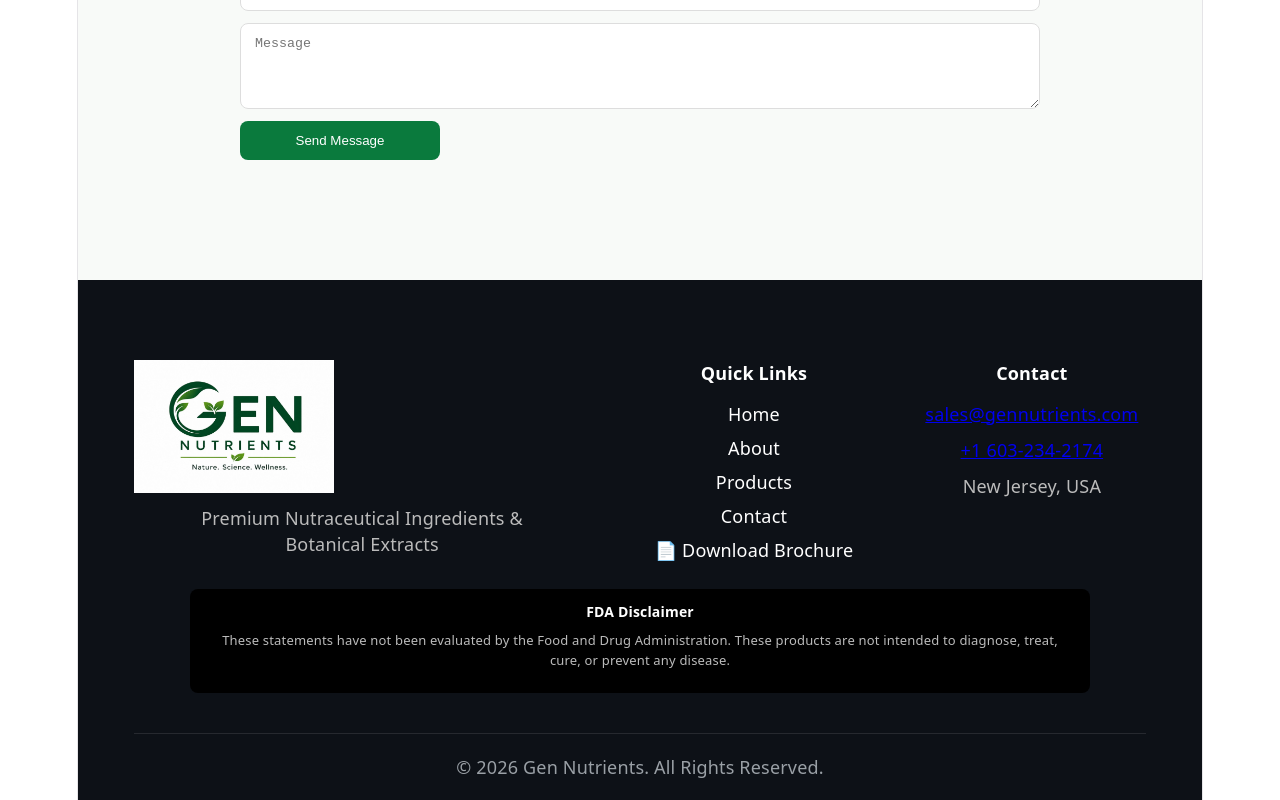
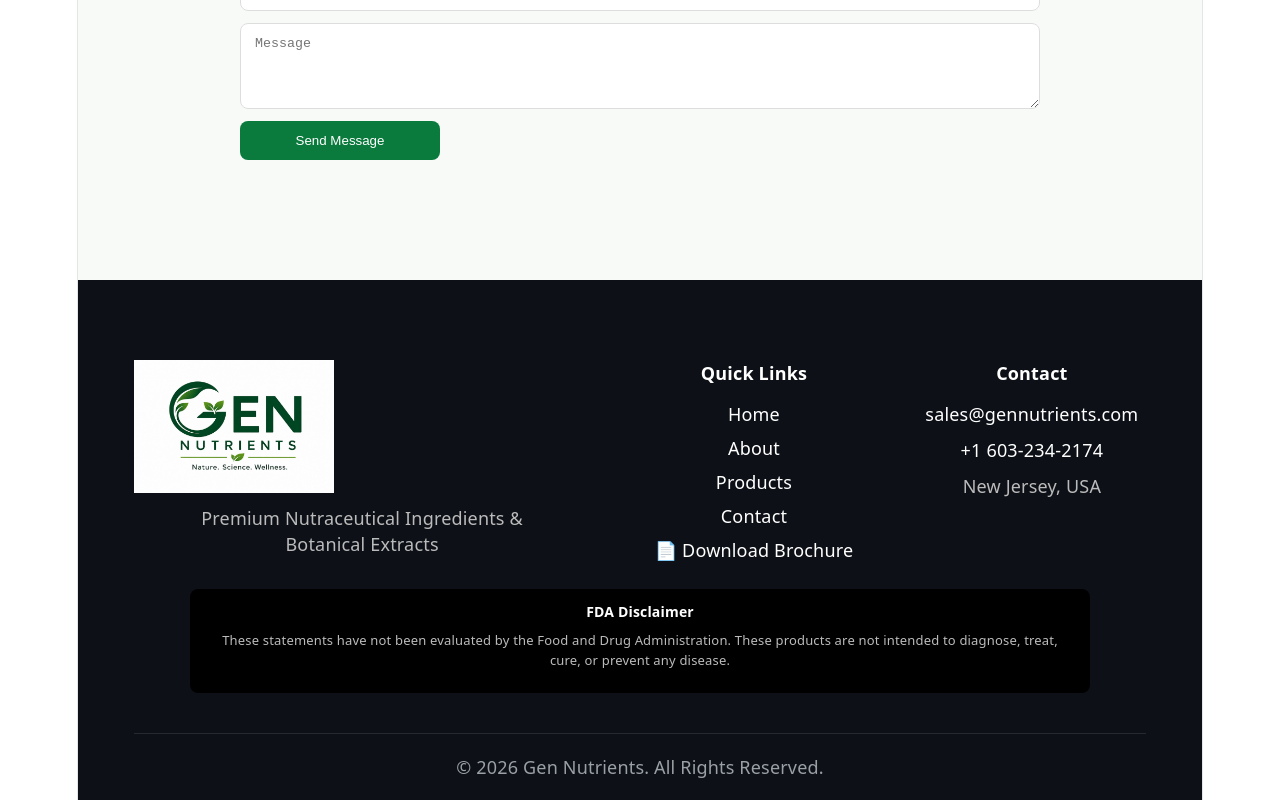
Before and after one commit to popuriRakesh/gennutrients-website, a React (Vite) app: page / in a window 1280 px wide. Shown: the part 9389-10189 px from the top of the page. Built offline with nearby package versions, Linux system fonts and the light colour scheme; the HTML template or start-up script is replaced by a standard one.

Commit message:
Updated homepage content and integrated Web3Forms setup

```diff
--- a/src/components/Contact.jsx
+++ b/src/components/Contact.jsx
@@ -19,7 +19,7 @@ function Contact() {
 
     formData.append(
       "access_key",
-      "55a96ea8-1523-48e5-9e08-780b0718f463"
+      "ee891363-58cc-48cc-8f93-1aa93843fa32"
     );
 
     formData.append(
--- a/src/components/DocumentationForm.jsx
+++ b/src/components/DocumentationForm.jsx
@@ -72,7 +72,7 @@ function DocumentationForm({ onClose, productName }) {
             </label>
           </div>
 
-          <input type="hidden" name="access_key" value="55a96ea8-1523-48e5-9e08-780b0718f463" />
+          <input type="hidden" name="access_key" value="ee891363-58cc-48cc-8f93-1aa93843fa32" />
           <input type="hidden" name="subject" value={productName ? `Documentation Request - ${productName}` : "Documentation Request"} />
 
           <button type="submit">Submit Request</button>
--- a/src/components/QuoteForm.jsx
+++ b/src/components/QuoteForm.jsx
@@ -101,7 +101,7 @@ function QuoteForm({ productName, onClose }) {
 
           <textarea name="message" placeholder="Additional message" />
 
-          <input type="hidden" name="access_key" value="55a96ea8-1523-48e5-9e08-780b0718f463" />
+          <input type="hidden" name="access_key" value="ee891363-58cc-48cc-8f93-1aa93843fa32" />
           <input type="hidden" name="subject" value={`New Quote Request - ${productName || ""}`} />
           <input type="hidden" name="product" value={productName || ""} />
 
--- a/src/components/SampleRequestForm.jsx
+++ b/src/components/SampleRequestForm.jsx
@@ -11,7 +11,7 @@ function SampleRequestForm({ onClose, productName }) {
 
     formData.append(
       "access_key",
-      "55a96ea8-1523-48e5-9e08-780b0718f463"
+      "ee891363-58cc-48cc-8f93-1aa93843fa32"
     );
 
     formData.append("subject", `Sample Request - ${productName || ""}`);
--- a/src/styles/Footer.css
+++ b/src/styles/Footer.css
@@ -90,6 +90,16 @@
   color:#0a7a3d;
 }
 
+.footer-contact a{
+  text-decoration:none;
+  color:#fff;
+  transition:.2s;
+}
+
+.footer-contact a:hover{
+  color:#0a7a3d;
+}
+
 @media(max-width:768px){
 
   .product-grid,
```
